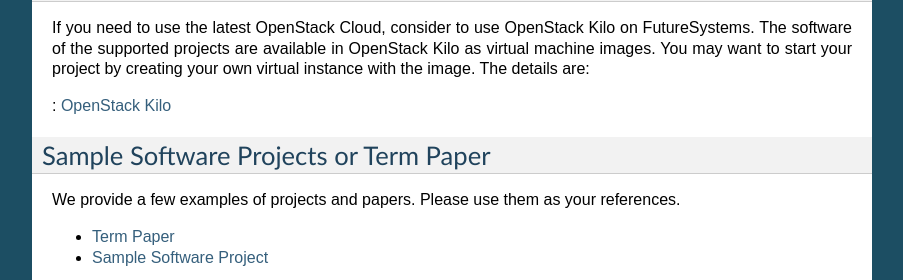
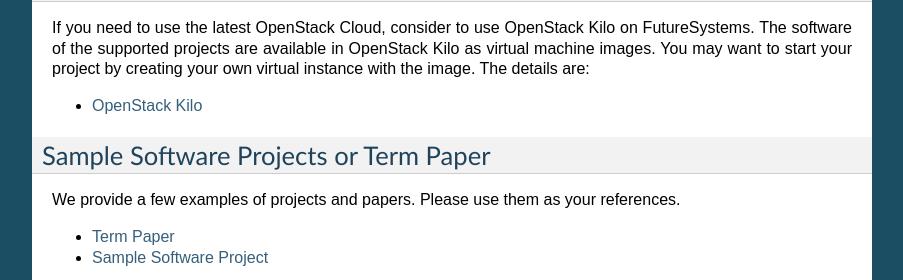
Before and after one commit to cglmoocs/bdaafall2015, a Sphinx documentation site: the page built from docs/source/project.rst, in a window 1280 px wide, cut to the strip 538-818 px from the top of the page. Shown: the whole strip, without its empty margins (198-1101 px from the left). Built offline with Sphinx 7.4.7, drawn with Linux system fonts in a browser that asks for light colours.

```diff
--- a/docs/source/project.rst
+++ b/docs/source/project.rst
@@ -32,7 +32,7 @@ If you need to use the latest OpenStack Cloud, consider to use OpenStack Kilo on
 The software of the supported projects are available in OpenStack Kilo as virtual machine images.
 You may want to start your project by creating your own virtual instance with the image. The details are:
 
-: :ref:`OpenStack Kilo <openstack_kilo>`
+* :ref:`OpenStack Kilo <openstack_kilo>`
 
 Sample Software Projects or Term Paper
 -------------------------------------------------------------------------------
```
